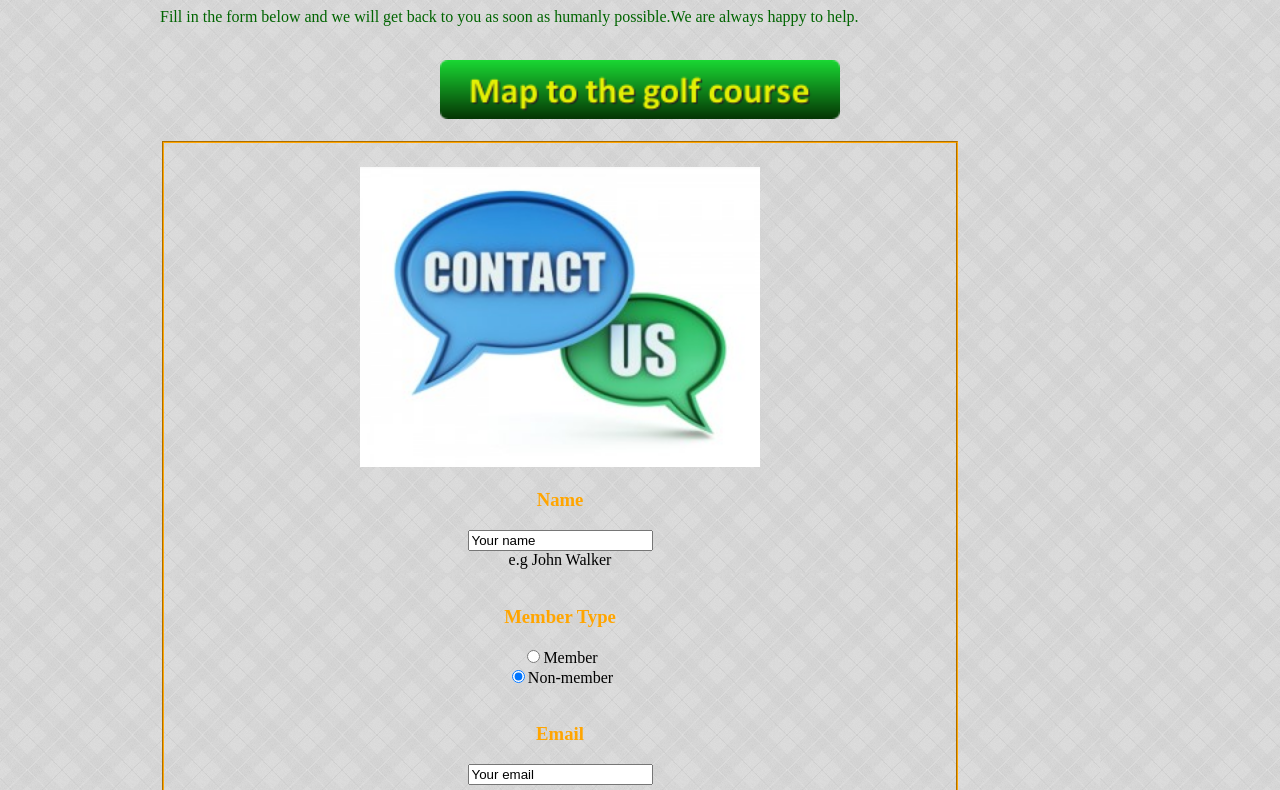
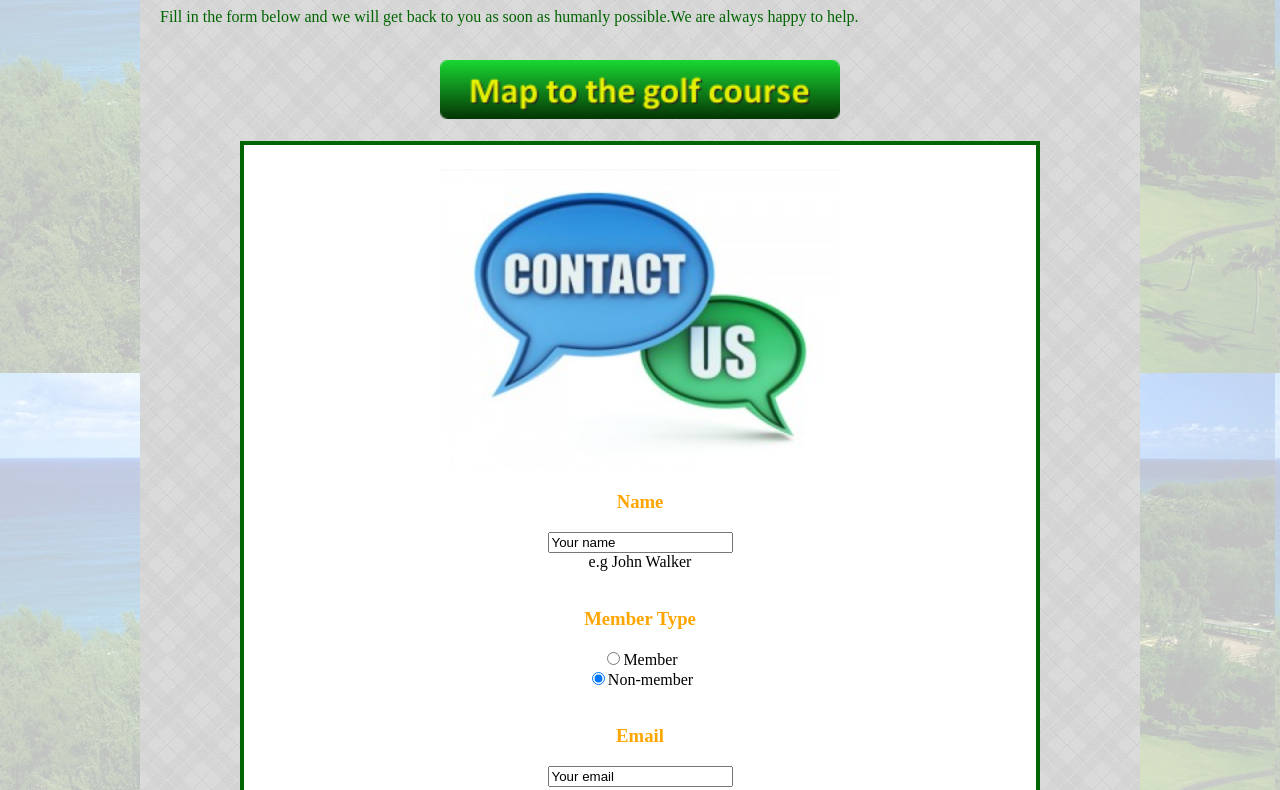
Before and after one commit to DesBoland/webproject, a plain HTML site: page contactus.html in a window 1280 px wide. Shown: the part 177-967 px from the top of the page. Drawn offline with nearby package versions, Linux system fonts and the light colour scheme.

Commit message:
update backgrpund css

```diff
--- a/contactus.html
+++ b/contactus.html
@@ -56,7 +56,7 @@
 					<fieldset>
 					<center>
 						<br>
-						<img class="center" src="Images/contactus.jpg" alt="contact image"/>
+						<img id="normal" class="center" src="Images/contactus.jpg" alt="contact image"/>
 						<br>
 						<h3>Name</h3>
 						<input type="text" maxlength="50" Value="Your name" id="name"/><br>
--- a/css/styles.css
+++ b/css/styles.css
@@ -1,8 +1,7 @@
 
 body
 {
-	background-image:url("../Images/background.jpg");
-	background-repeat: repeat;
+background-image:url("../Images/background1.jpg");
 
 }
 
@@ -145,6 +144,8 @@ border-color:orange;
 margin:0 auto;
 width: 1000px;
 	min-height:800px;
+		background-image:url("../Images/background.jpg");
+	background-repeat: repeat;
 }
 
   #map-canvas {
@@ -169,6 +170,12 @@ font-size: 1em;
 color:orange;
 }
 
+fieldset
+{
+border: 4px solid darkgreen;
+background-color:white;
+margin:0 auto;
+}
 
 
 
```
